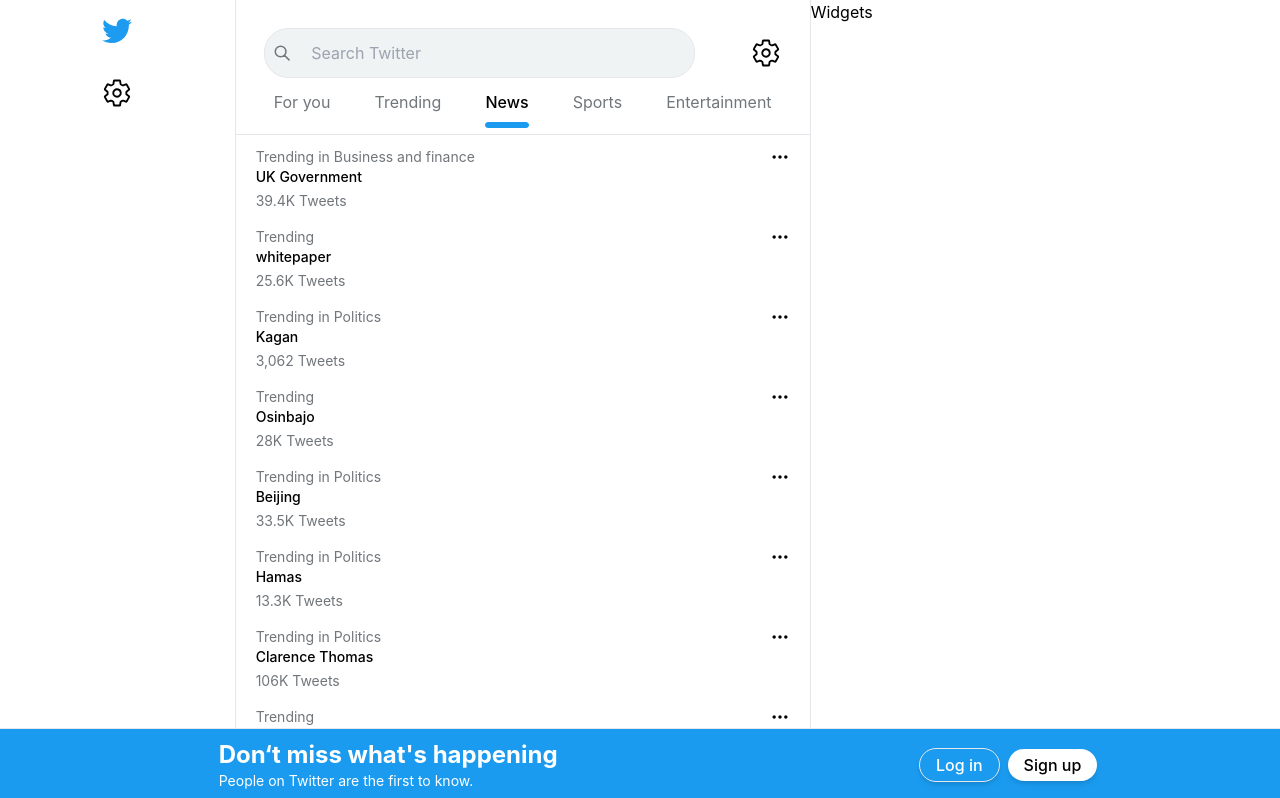
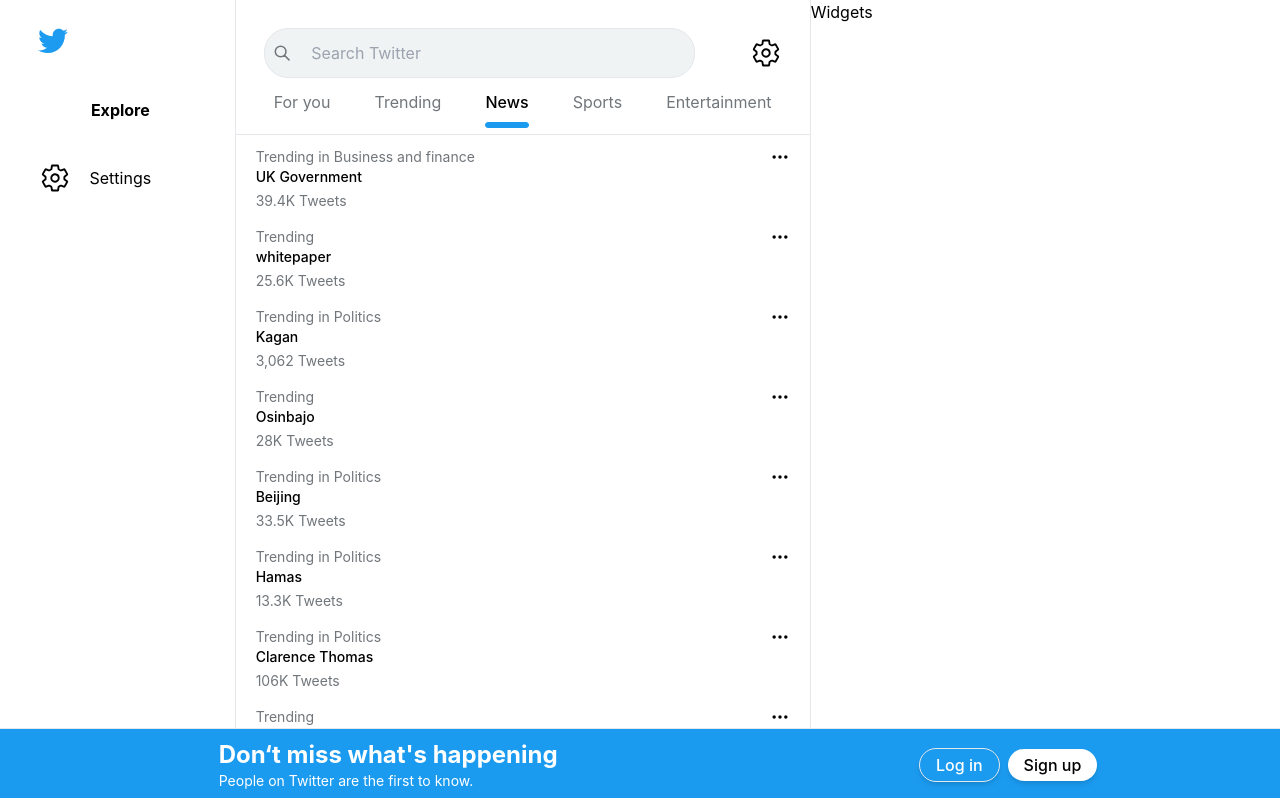
Before and after one commit to aaronowusu/Twitter, a Next.js app: page /explore/tabs/news in a window 1280 px wide. Shown: the top 798 px of the page. Built offline with nearby package versions, Linux system fonts and the light colour scheme; a web font is replaced by a local one.

Commit message:
added the sidebars customation for all the diffeerent screen sizes and the hover state (#8)

```diff
--- a/components/explore/ExploreLayout.jsx
+++ b/components/explore/ExploreLayout.jsx
@@ -5,7 +5,7 @@
 import Navigation from "./Navigation";
 import Footer from "./Footer";
 import Head from "next/head";
-import Sidebar from "./Sidebar";
+import Sidebar from "./Sidbar/Sidebar";
 import Widgets from "./Widgets";
 
 const ExploreLayout = (props) => {
--- /dev/null
+++ b/components/explore/Sidbar/ExploreTab.jsx
@@ -0,0 +1,27 @@
+import React, { use } from "react";
+import { HiOutlineSearch } from "react-icons/hi";
+import { FaHashtag } from "react-icons/fa";
+import { useRouter } from "next/router";
+
+const ExploreTab = () => {
+  const router = useRouter();
+  const exploreClickHandler = () => {
+    router.push("/");
+  };
+  return (
+    <div
+      className="explore md:w-[50px] md:h-[50px] lg:w-auto lg:h-auto flex flex-row items-center justify-center rounded-full hover:bg-hover-grey cursor-pointer"
+      onClick={exploreClickHandler}
+    >
+      <div className="lg:pl-3">
+        <HiOutlineSearch className=" lg:hidden stroke-white w-[30px] h-[30px]" />
+        <FaHashtag className="hidden lg:block fill-white w-[30px] h-[30px]" />
+      </div>
+      <span className="dark:text-white hidden xl:inline font-bold pl-5  pr-8 py-3">
+        Explore
+      </span>
+    </div>
+  );
+};
+
+export default ExploreTab;
--- /dev/null
+++ b/components/explore/Sidbar/SettingsTab.jsx
@@ -0,0 +1,26 @@
+import React from "react";
+import { IoSettingsOutline } from "react-icons/io5";
+import { useRouter } from "next/router";
+
+const SettingsTab = () => {
+  const router = useRouter();
+  const settingsClickHandler = () => {
+    // router.push("/");
+    //To show modal
+  };
+  return (
+    <div
+      className="settings  md:w-[50px] md:h-[50px] lg:w-auto lg:h-auto flex flex-row items-center justify-center rounded-full hover:bg-hover-grey cursor-pointer"
+      onClick={settingsClickHandler}
+    >
+      <div className="lg:pl-3">
+        <IoSettingsOutline className="dark:stroke-white stroke-black w-[30px] h-[30px]" />
+      </div>
+      <span className="dark:text-white hidden xl:inline pl-5  pr-8 py-3">
+        Settings
+      </span>
+    </div>
+  );
+};
+
+export default SettingsTab;
--- /dev/null
+++ b/components/explore/Sidbar/Sidebar.jsx
@@ -0,0 +1,20 @@
+import React from "react";
+import Logo from "./SidebarLogo";
+import SettingsTab from "./SettingsTab";
+import ExploreTab from "./ExploreTab";
+
+const Sidebar = () => {
+  return (
+    <>
+      <div className="hidden md:flex md:flex-[0.5] xl:flex-2 h-screen top-0 l-0 flex-row md:justify-end xl:justify-center ">
+        <div className="sidebar__wrapper mt-4 flex flex-col space-y-5 fixed md:pr-6 ">
+          <Logo />
+          <ExploreTab />
+          <SettingsTab />
+        </div>
+      </div>
+    </>
+  );
+};
+
+export default Sidebar;
--- /dev/null
+++ b/components/explore/Sidbar/SidebarLogo.jsx
@@ -0,0 +1,28 @@
+import React from "react";
+import { useRouter } from "next/router";
+
+const Logo = () => {
+  const router = useRouter();
+  const logoClickHandler = () => {
+    router.push("/");
+  };
+  return (
+    <div
+      className="logo w-[50px] h-[50px]  flex items-center justify-center rounded-full hover:bg-hover-grey "
+      onClick={logoClickHandler}
+    >
+      <div className="nav__logo ms:w-[20px] ms:h-[20px] mmd:w-[30px] mmd:h-[30px] dark:bg-blue cursor-pointer ">
+        <svg
+          className="fill-[#1d9bf0] dark:fill-white w-full h-full"
+          xmlns="http://www.w3.org/2000/svg"
+          xmlSpace="preserve"
+          viewBox="0 0 248 204"
+        >
+          <path d="M221.95 51.29c.15 2.17.15 4.34.15 6.53 0 66.73-50.8 143.69-143.69 143.69v-.04c-27.44.04-54.31-7.82-77.41-22.64 3.99.48 8 .72 12.02.73 22.74.02 44.83-7.61 62.72-21.66-21.61-.41-40.56-14.5-47.18-35.07 7.57 1.46 15.37 1.16 22.8-.87-23.56-4.76-40.51-25.46-40.51-49.5v-.64c7.02 3.91 14.88 6.08 22.92 6.32C11.58 63.31 4.74 33.79 18.14 10.71c25.64 31.55 63.47 50.73 104.08 52.76-4.07-17.54 1.49-35.92 14.61-48.25 20.34-19.12 52.33-18.14 71.45 2.19 11.31-2.23 22.15-6.38 32.07-12.26-3.77 11.69-11.66 21.62-22.2 27.93 10.01-1.18 19.79-3.86 29-7.95-6.78 10.16-15.32 19.01-25.2 26.16z" />
+        </svg>
+      </div>
+    </div>
+  );
+};
+
+export default Logo;
--- a/components/explore/Sidebar.jsx
+++ /dev/null
@@ -1,22 +0,0 @@
-import React from "react";
-import Logo from "./SidebarLogo";
-import { IoSettingsOutline } from "react-icons/io5";
-const Sidebar = () => {
-  return (
-    <>
-      <div className="hidden md:flex md:flex-[0.5] xl:flex-2 h-screen flex-row justify-center">
-        <div className="sidebar__wrapper flex flex-col space-y-4">
-          <div className="logo pt-4">
-            <Logo />
-          </div>
-          <div className="explore"></div>
-          <div className="settings">
-            <IoSettingsOutline className="dark:stroke-white stroke-black w-full h-full" />
-          </div>
-        </div>
-      </div>
-    </>
-  );
-};
-
-export default Sidebar;
--- a/components/explore/SidebarLogo.jsx
+++ /dev/null
@@ -1,26 +0,0 @@
-import React from "react";
-import { useRouter } from "next/router";
-
-const Logo = () => {
-  const router = useRouter();
-  const logoClickHandler = () => {
-    router.push("/");
-  };
-  return (
-    <div
-      className="nav__logo ms:w-[20px] ms:h-[20px] mmd:w-[30px] mmd:h-[30px] dark:bg-blue cursor-pointer"
-      onClick={logoClickHandler}
-    >
-      <svg
-        className="fill-[#1d9bf0] dark:fill-white w-full h-full"
-        xmlns="http://www.w3.org/2000/svg"
-        xmlSpace="preserve"
-        viewBox="0 0 248 204"
-      >
-        <path d="M221.95 51.29c.15 2.17.15 4.34.15 6.53 0 66.73-50.8 143.69-143.69 143.69v-.04c-27.44.04-54.31-7.82-77.41-22.64 3.99.48 8 .72 12.02.73 22.74.02 44.83-7.61 62.72-21.66-21.61-.41-40.56-14.5-47.18-35.07 7.57 1.46 15.37 1.16 22.8-.87-23.56-4.76-40.51-25.46-40.51-49.5v-.64c7.02 3.91 14.88 6.08 22.92 6.32C11.58 63.31 4.74 33.79 18.14 10.71c25.64 31.55 63.47 50.73 104.08 52.76-4.07-17.54 1.49-35.92 14.61-48.25 20.34-19.12 52.33-18.14 71.45 2.19 11.31-2.23 22.15-6.38 32.07-12.26-3.77 11.69-11.66 21.62-22.2 27.93 10.01-1.18 19.79-3.86 29-7.95-6.78 10.16-15.32 19.01-25.2 26.16z" />
-      </svg>
-    </div>
-  );
-};
-
-export default Logo;
--- a/components/explore/StickyNavigation.jsx
+++ b/components/explore/StickyNavigation.jsx
@@ -5,7 +5,7 @@
 
 const StickyNavigation = () => {
   return (
-    <div className="fixed top-0  ms:w-full md:w-[511px] lg:w-[574px]  2xl:w-[766px] ms:h-[50px] mmd:h-[56px] bg-white dark:bg-black mb-4 pt-4 z-10 border-b opacity-98 ">
+    <div className="fixed ms:hidden md:block top-0  ms:w-full md:w-[511px] lg:w-[574px]  2xl:w-[766px] ms:h-[50px] mmd:h-[56px] bg-white dark:bg-black mb-4 pt-4 z-10 border-b opacity-98 ">
       <div className="flex flex-col">
         <header className="border-b dark:border-search-text-color w-full">
           <div className="nav h-[85px] mmd:h-[100px] md:h-[118px] w-full bg-white dark:bg-black justify-start">
--- a/tailwind.config.js
+++ b/tailwind.config.js
@@ -16,6 +16,7 @@
         "liverpool-red": "#C80F2E",
         "lal-purple":"#552482",
         "lal-text-purple":"#AF9CC3",
+        "hover-grey":"#191A1A"
 
       },
       screens: {
```
